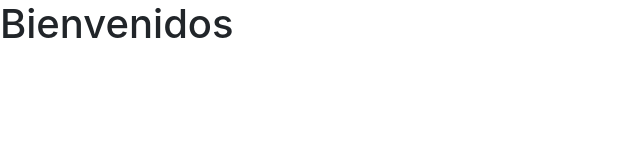
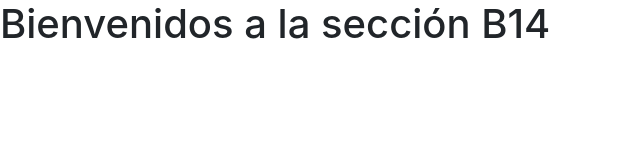
Before and after one commit to andradeclavero/visual_datos, a plain HTML site: page index.html in a window 1280 px wide. Shown: the whole page, without its empty margins (0-640 px from the left). Drawn offline with nearby package versions, Linux system fonts and the light colour scheme.

Commit message:
FIX: Saludo a B14
Saludo a la patria de los B14

```diff
--- a/index.html
+++ b/index.html
@@ -11,7 +11,7 @@
     <title>Visualización de Datos Geográficos</title>
   </head>
   <body>
-    <h1>Bienvenidos</h1>
+    <h1>Bienvenidos a la sección B14</h1>
 
     <!-- Optional JavaScript -->
     <!-- jQuery first, then Popper.js, then Bootstrap JS -->
```
